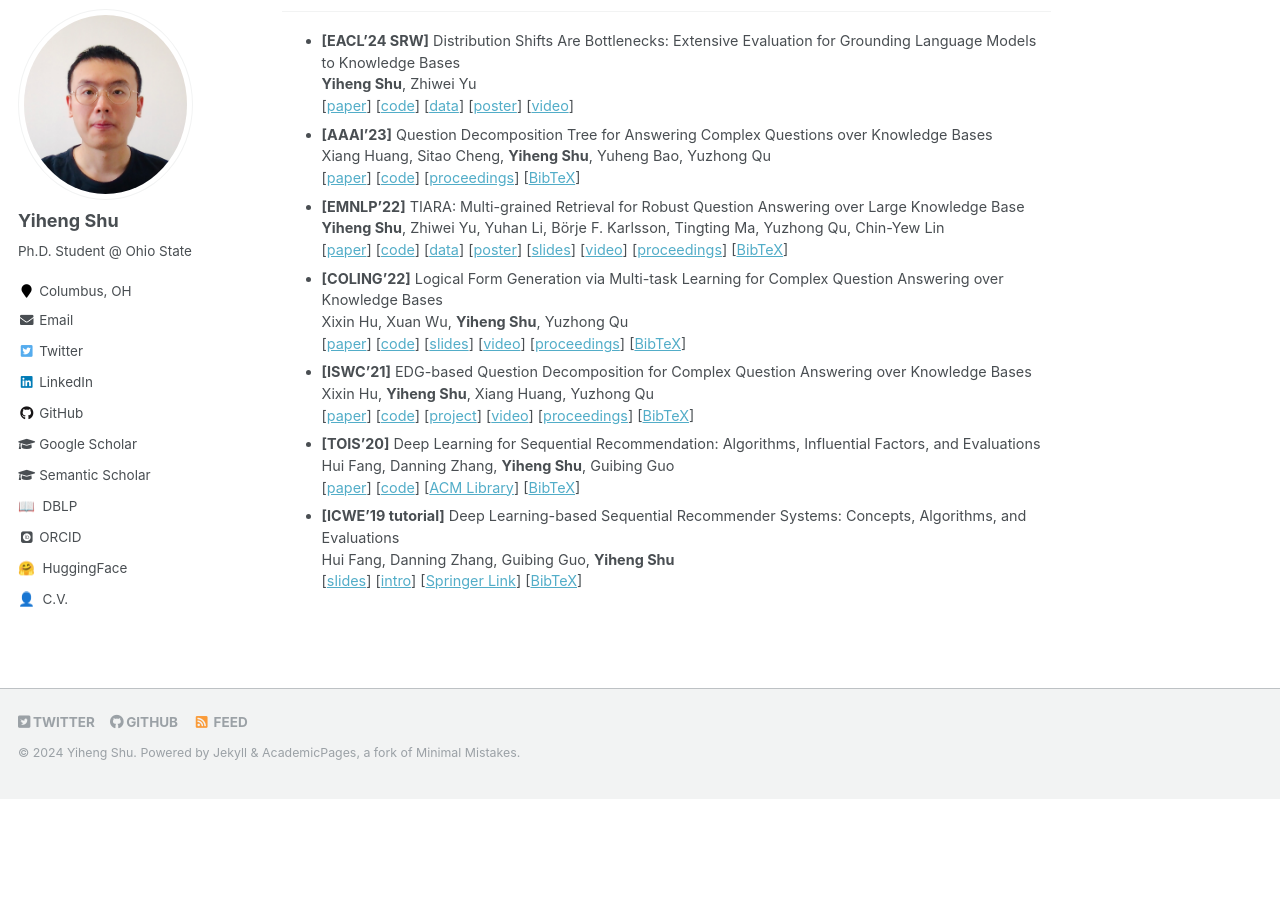
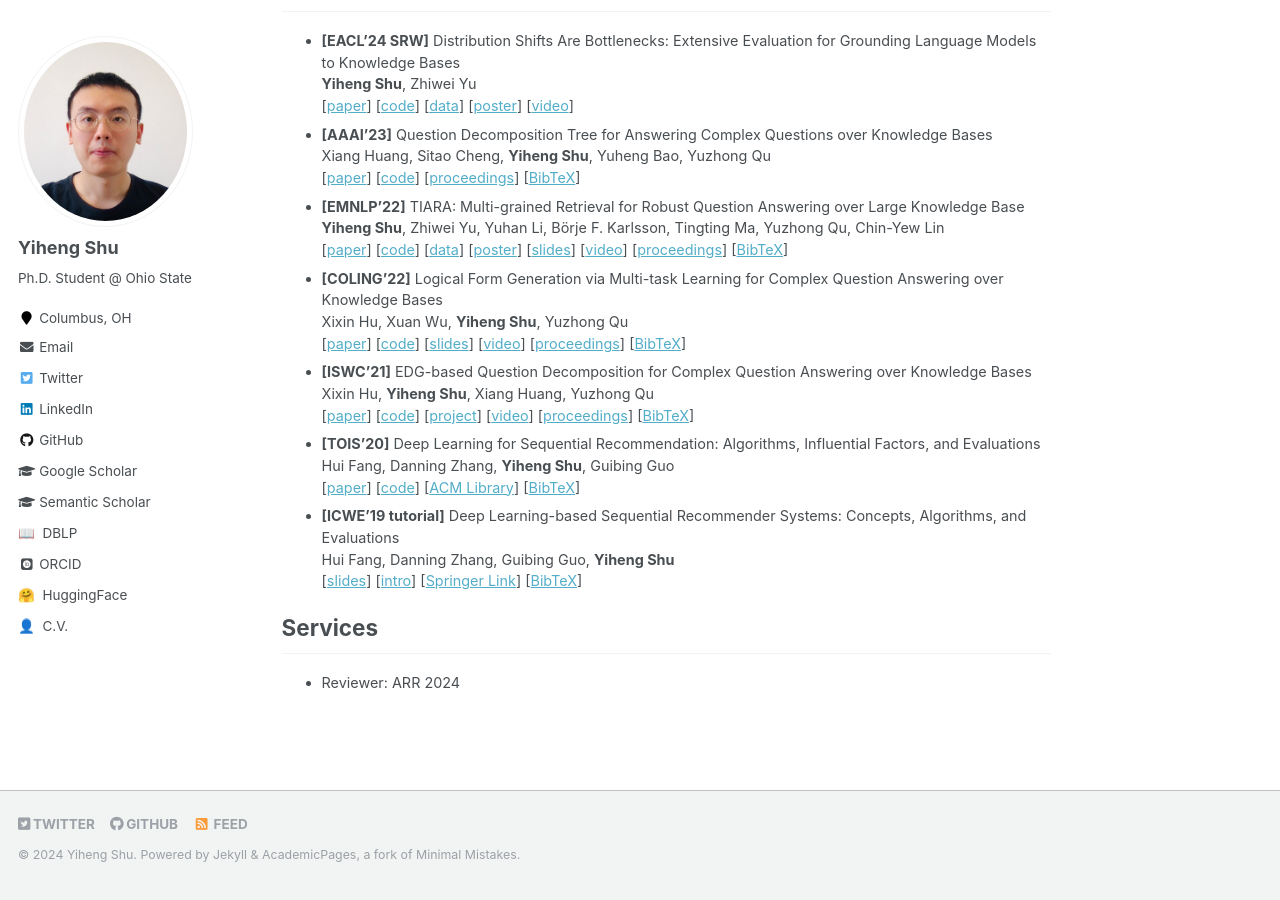
Before and after one commit to yihengshu/yihengshu.github.io, a Jekyll site: the page built from _pages/about.md, in a window 1280 px wide and 900 px high, scrolled down 529 px. Built offline with Jekyll 4.4.1, drawn with Linux system fonts in a browser that asks for light colours; some web fonts are replaced; before the commit the page ends 1328 px from its top, so only the background shows below that.

Commit message:
Update about.md

```diff
--- a/_pages/about.md
+++ b/_pages/about.md
@@ -82,3 +82,7 @@ Hui Fang, Danning Zhang, Guibing Guo, **Yiheng Shu**
 [[intro](https://icwe2019.webengineering.org/program_tutorials/)]
 [[Springer Link](https://link.springer.com/chapter/10.1007/978-3-030-19274-7_47)]
 [[BibTeX](https://dblp.org/rec/conf/icwe/0002GZS19.html?view=bibtex)]
+
+## Services
+
+- Reviewer: ARR 2024
```
